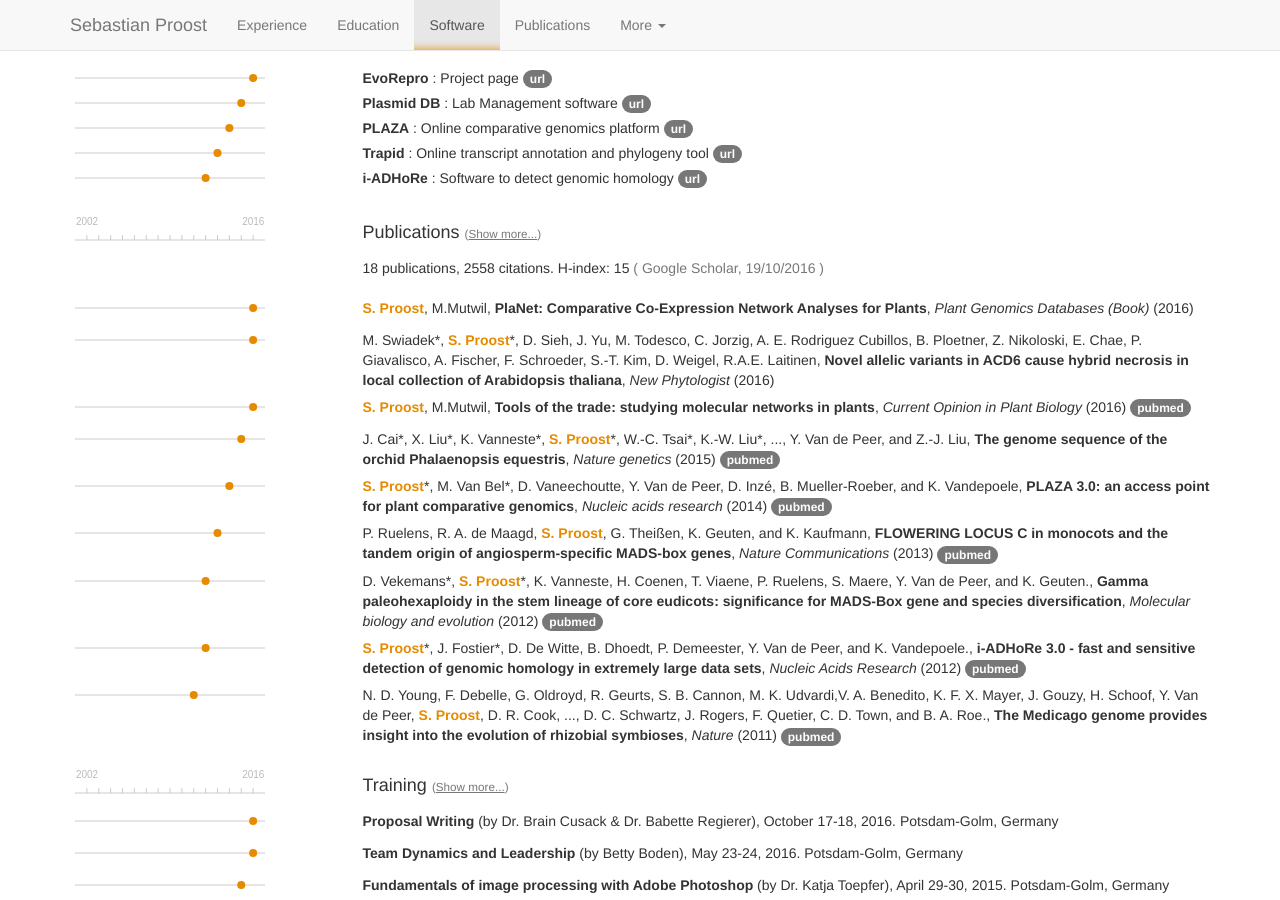
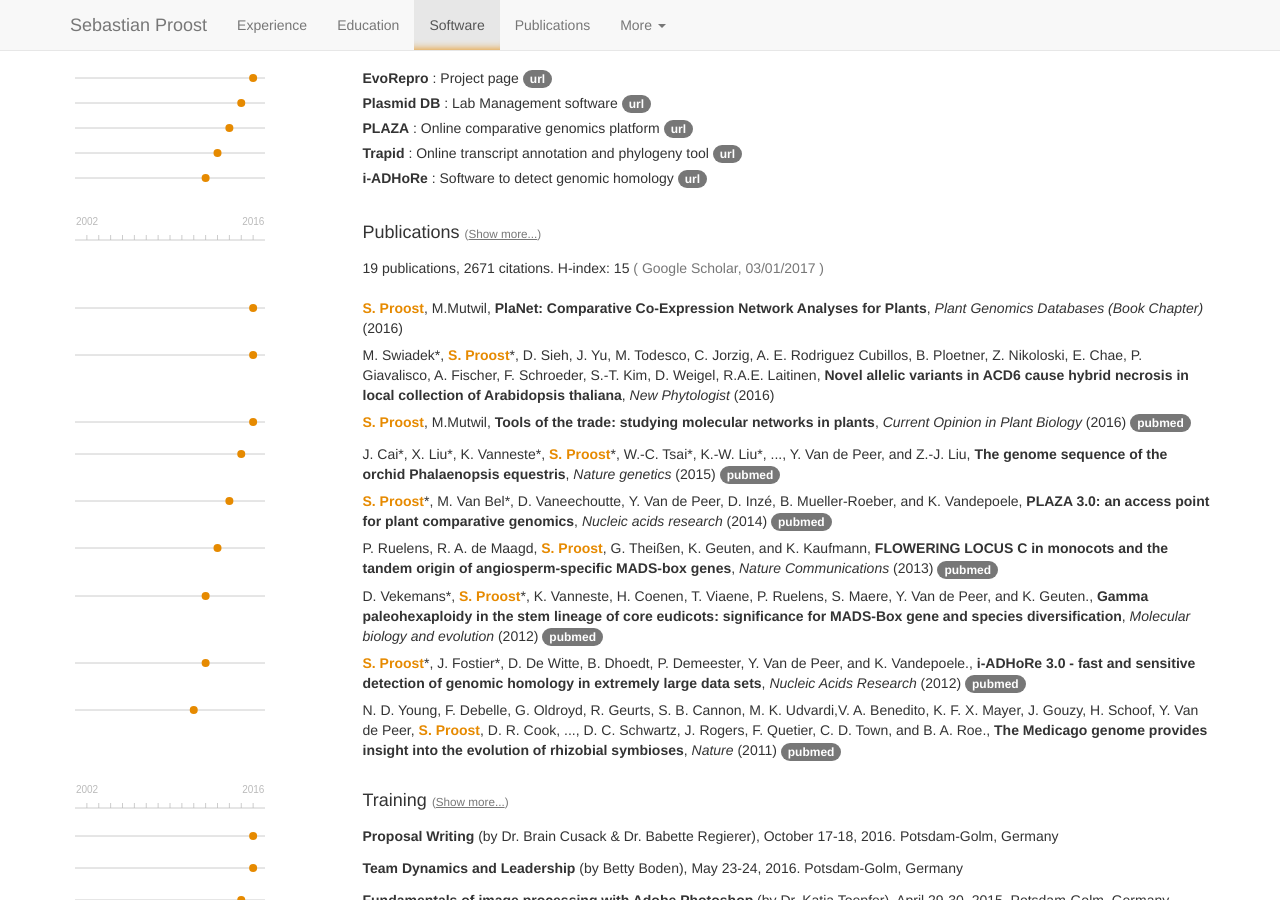
Before and after one commit to sepro/resume-pre2020, a Jekyll site: the page built from index.html, in a window 1280 px wide and 900 px high, scrolled down 784 px. Built offline with Jekyll 4.4.1, drawn with Linux system fonts in a browser that asks for light colours; Markdown is read by kramdown in place of the engine named in the settings.

Commit message:
updated citations

```diff
--- a/_data/citations.yaml
+++ b/_data/citations.yaml
@@ -1,6 +1,6 @@
 platform: Google Scholar
-date: 19/10/2016
-publication_count: 18
-count: 2558
+date: 03/01/2017
+publication_count: 19
+count: 2671
 hindex: 15
 i10index: 16
--- a/_data/publications.csv
+++ b/_data/publications.csv
@@ -1,5 +1,5 @@
 Authors,Title,Journal,Year,Selected,PMID
-"S. Proost, M.Mutwil",PlaNet: Comparative Co-Expression Network Analyses for Plants,Plant Genomics Databases (Book),2016,1,
+"S. Proost, M.Mutwil",PlaNet: Comparative Co-Expression Network Analyses for Plants,Plant Genomics Databases (Book Chapter),2016,1,
 "M. Swiadek*, S. Proost*, D. Sieh, J. Yu, M. Todesco, C. Jorzig, A. E. Rodriguez Cubillos, B. Ploetner, Z. Nikoloski, E. Chae, P. Giavalisco, A. Fischer, F. Schroeder, S.-T. Kim, D. Weigel, R.A.E. Laitinen",Novel allelic variants in ACD6 cause hybrid necrosis in local collection of Arabidopsis thaliana,New Phytologist,2016,1,
 "S. Proost, M.Mutwil",Tools of the trade: studying molecular networks in plants,Current Opinion in Plant Biology,2016,1,26990519
 "M. A. Omidbakhshfard, S. Proost, U. Fujikura, B. Mueller-Roeber",Growth-regulating factors (GRFs): a small transcription factor family with important functions in plant biology,Molecular plant,2015,0,25620770
```
